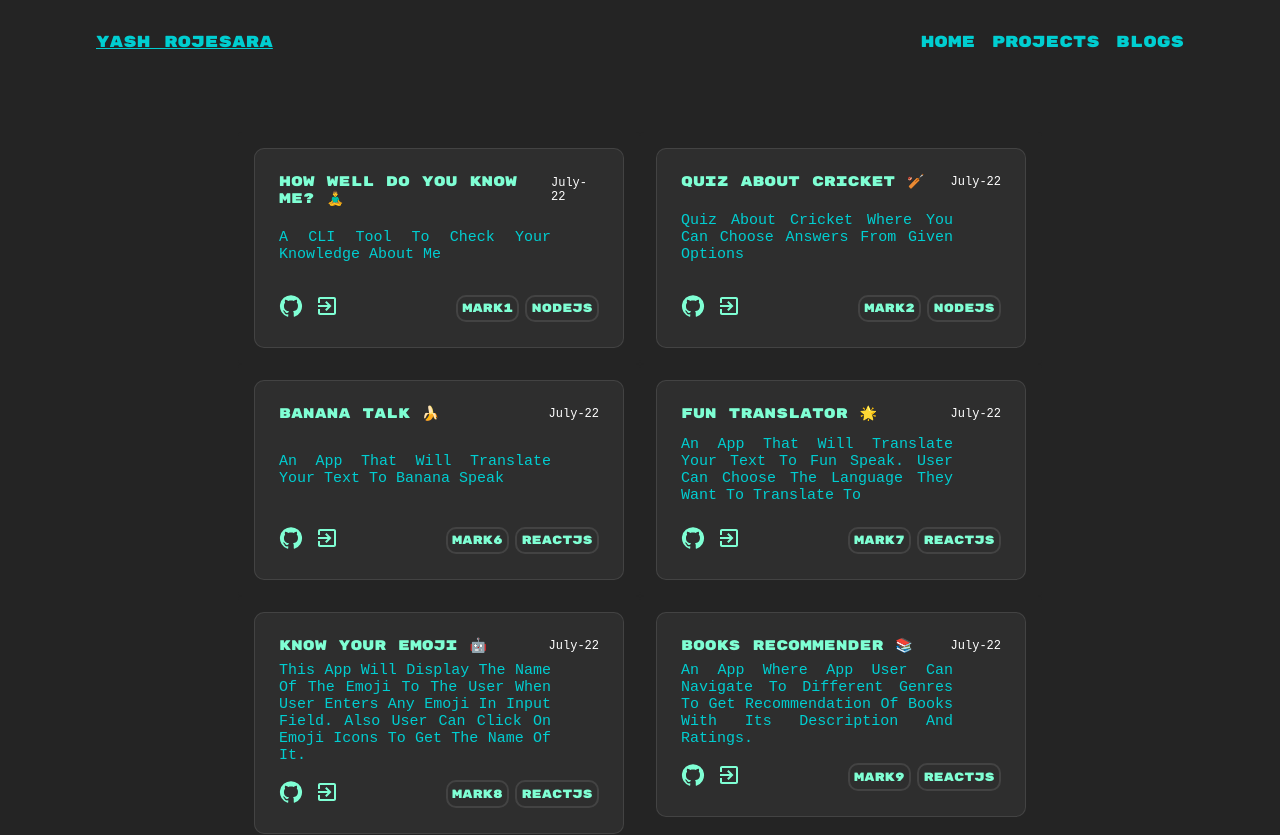
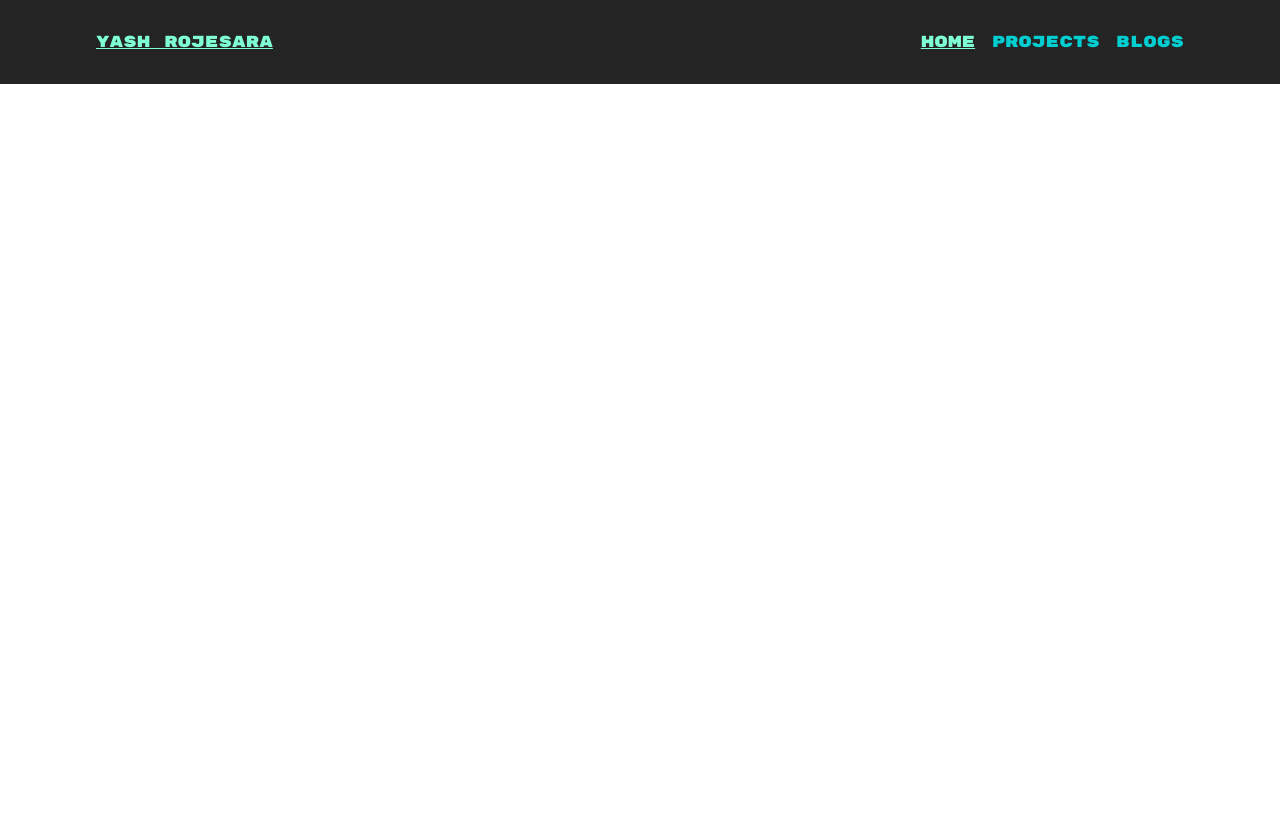
Before and after one commit to yashrojesara/portfolio, a React (Create React App) app: page / in a window 1280 px wide. Shown: the top 835 px of the page. After the commit the page ends 800 px from the top, so only its background shows below. Built offline with nearby package versions, Linux system fonts and the light colour scheme.

Commit message:
Added context api

```diff
--- a/src/App.js
+++ b/src/App.js
@@ -1,6 +1,11 @@
 import Project from "./Components/Projects/Project";
+import Home from "./Components/Home/Home";
+import Blogs from "./Components/Blogs/Blogs";
 import Header from "./Components/Header/Header";
 import { makeStyles } from "@mui/styles";
+import { useState } from "react";
+import { Context } from "./Components/context";
+import { tabs } from "./helper";
 
 const useStyles = makeStyles({
   root: {
@@ -15,12 +20,28 @@ const useStyles = makeStyles({
 
 function App() {
   const classes = useStyles();
+  const [activeTab, setActiveTab] = useState(tabs[0]);
+
+  const renderContent = () => {
+    switch (activeTab) {
+      case "Home":
+        return <Home />;
+      case "Projects":
+        return <Project />;
+      case "Blogs":
+        return <Blogs />;
+      default:
+        return <Home />;
+    }
+  };
 
   return (
-    <div className={classes.root}>
-      <Header />
-      <Project />
-    </div>
+    <Context.Provider value={{ activeTab, setActiveTab }}>
+      <div className={classes.root}>
+        <Header />
+        {renderContent()}
+      </div>
+    </Context.Provider>
   );
 }
 
--- a/src/Components/Blogs/Blog.jsx
+++ /dev/null
@@ -1,5 +0,0 @@
-const Blog = () => {
-  return <div></div>;
-};
-
-export default Blog;
--- /dev/null
+++ b/src/Components/Blogs/Blogs.jsx
@@ -0,0 +1,5 @@
+const Blogs = () => {
+  return <div></div>;
+};
+
+export default Blogs;
--- a/src/Components/Header/Header.jsx
+++ b/src/Components/Header/Header.jsx
@@ -1,4 +1,7 @@
 import { makeStyles } from "@mui/styles";
+import { useContext } from "react";
+import { name, tabs } from "../../helper";
+import { Context } from "../context";
 
 const useStyles = makeStyles({
   header: {
@@ -13,15 +16,13 @@ const useStyles = makeStyles({
   author: {
     textDecoration: "underline",
     cursor: "pointer",
-    color: "darkturquoise",
+    color: "aquamarine",
     "&:hover": {
       color: "aquamarine",
     },
   },
-  menu: {
-    display: "flex",
-  },
-  home: {
+  tab: {
+    marginLeft: "1em",
     cursor: "pointer",
     color: "darkturquoise",
     "&:hover": {
@@ -29,36 +30,33 @@ const useStyles = makeStyles({
       textDecoration: "underline",
     },
   },
-  projects: {
-    cursor: "pointer",
-    color: "darkturquoise",
-    marginLeft: "1em",
-    "&:hover": {
-      color: "aquamarine",
-      textDecoration: "underline",
-    },
-  },
-  blogs: {
-    cursor: "pointer",
-    marginLeft: "1em",
-    color: "darkturquoise",
-    "&:hover": {
-      color: "aquamarine",
-      textDecoration: "underline",
-    },
+  activeTab: {
+    textDecoration: "underline",
+    color: "aquamarine",
   },
 });
 
 const Header = () => {
   const classes = useStyles();
+  const { activeTab, setActiveTab } = useContext(Context);
 
   return (
     <div className={classes.header}>
-      <div className={classes.author}>Yash Rojesara</div>
-      <div className={classes.menu}>
-        <span className={classes.home}>Home</span>
-        <span className={classes.projects}>Projects</span>
-        <span className={classes.blogs}>Blogs</span>
+      <div className={classes.author}>{name}</div>
+      <div>
+        {tabs.map((tab, index) => {
+          return (
+            <span
+              key={index}
+              className={`${classes.tab} ${
+                activeTab === tab && classes.activeTab
+              }`}
+              onClick={() => setActiveTab(tab)}
+            >
+              {tab}
+            </span>
+          );
+        })}
       </div>
     </div>
   );
--- /dev/null
+++ b/src/Components/context.jsx
@@ -0,0 +1,3 @@
+import { createContext } from "react";
+
+export const Context = createContext();
--- /dev/null
+++ b/src/helper.js
@@ -0,0 +1,3 @@
+export const name = "Yash Rojesara";
+
+export const tabs = ["Home", "Projects", "Blogs"];
```
